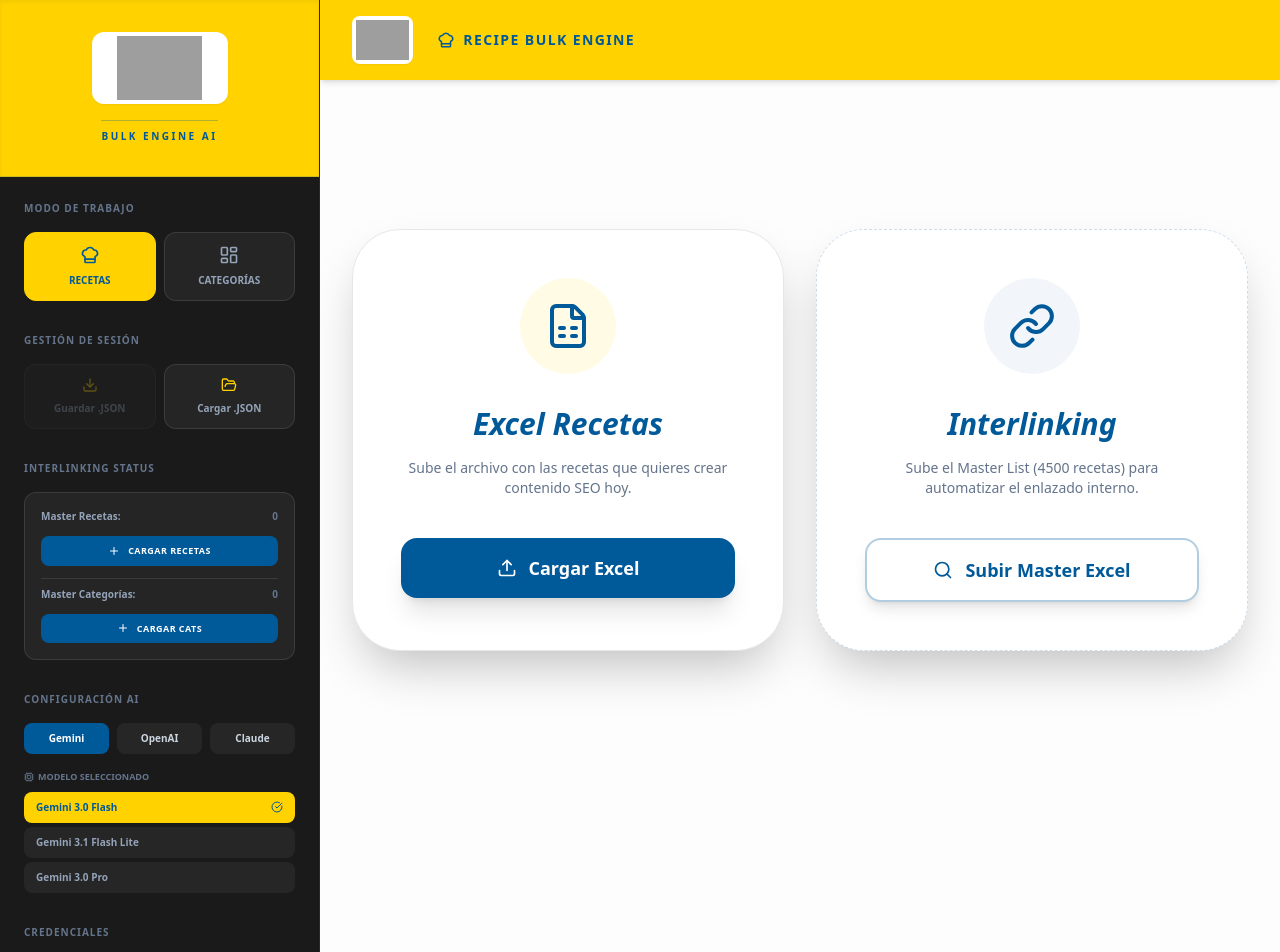
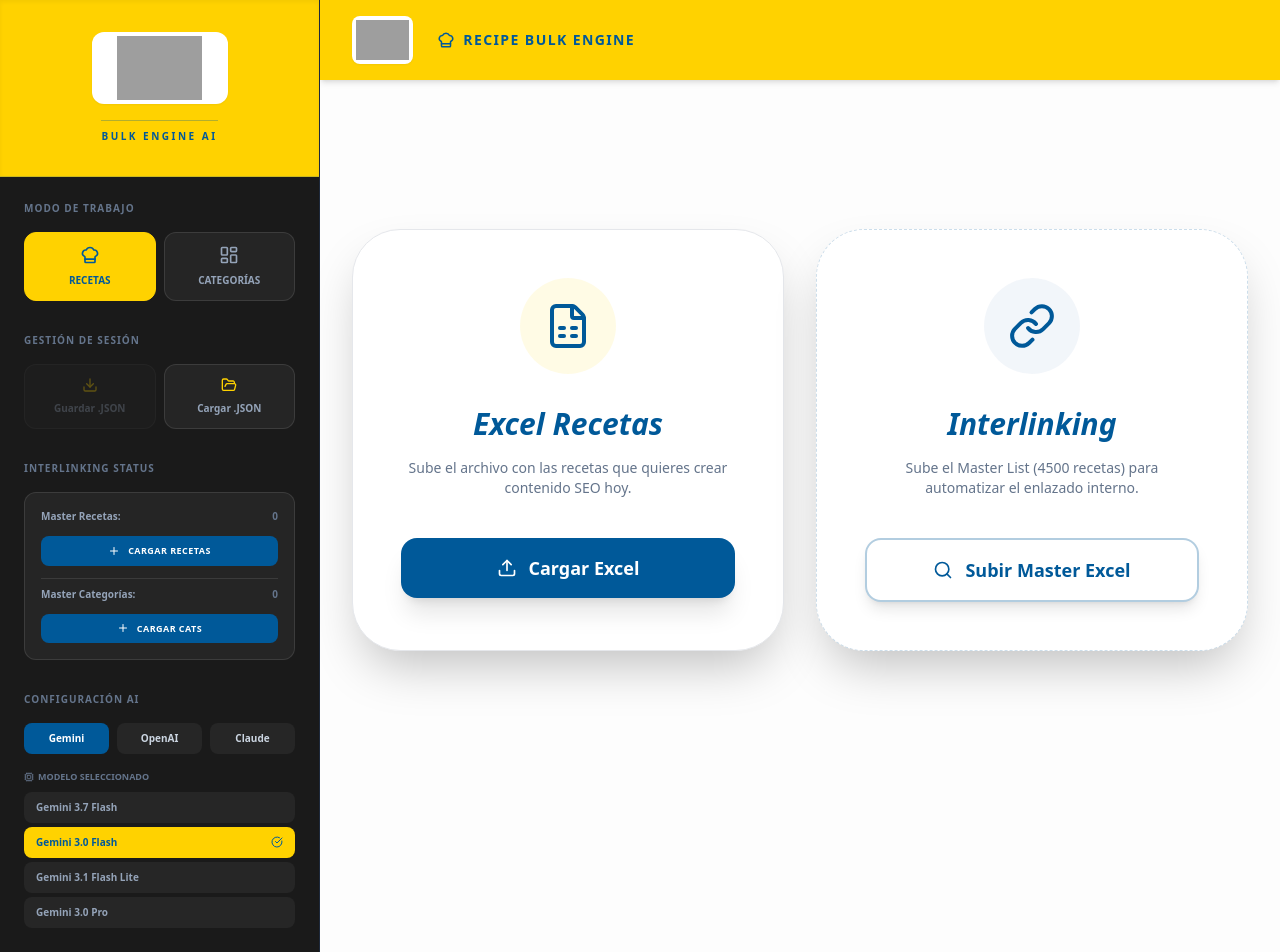
Before and after one commit to srwall-jm/CulinaryBatch-AI, a React (Vite) app: page / in a window 1280 px wide. Shown: the top 952 px of the page. Built offline with nearby package versions, Linux system fonts and the light colour scheme; grey boxes are pictures that could not be loaded.

Commit message:
feat: add Gemini 3.7 Flash model support

```diff
--- a/App.tsx
+++ b/App.tsx
@@ -34,6 +34,7 @@ import { parseExcelFile, parseMasterExcel, exportRecipesExcel, exportStepsExcel,
 import { generateRecipeContent, generateCategoryContent, DEFAULT_SYSTEM_PROMPT, DEFAULT_USER_PROMPT_TEMPLATE, DEFAULT_CATEGORY_USER_PROMPT_TEMPLATE } from './services/geminiService';
 
 const AVAILABLE_MODELS = [
+  { id: 'gemini-3.7-flash', provider: 'gemini', name: 'Gemini 3.7 Flash' },
   { id: 'gemini-3-flash-preview', provider: 'gemini', name: 'Gemini 3.0 Flash' },
   { id: 'gemini-3.1-flash-lite-preview', provider: 'gemini', name: 'Gemini 3.1 Flash Lite' },
   { id: 'gemini-3-pro-preview', provider: 'gemini', name: 'Gemini 3.0 Pro' },
```
